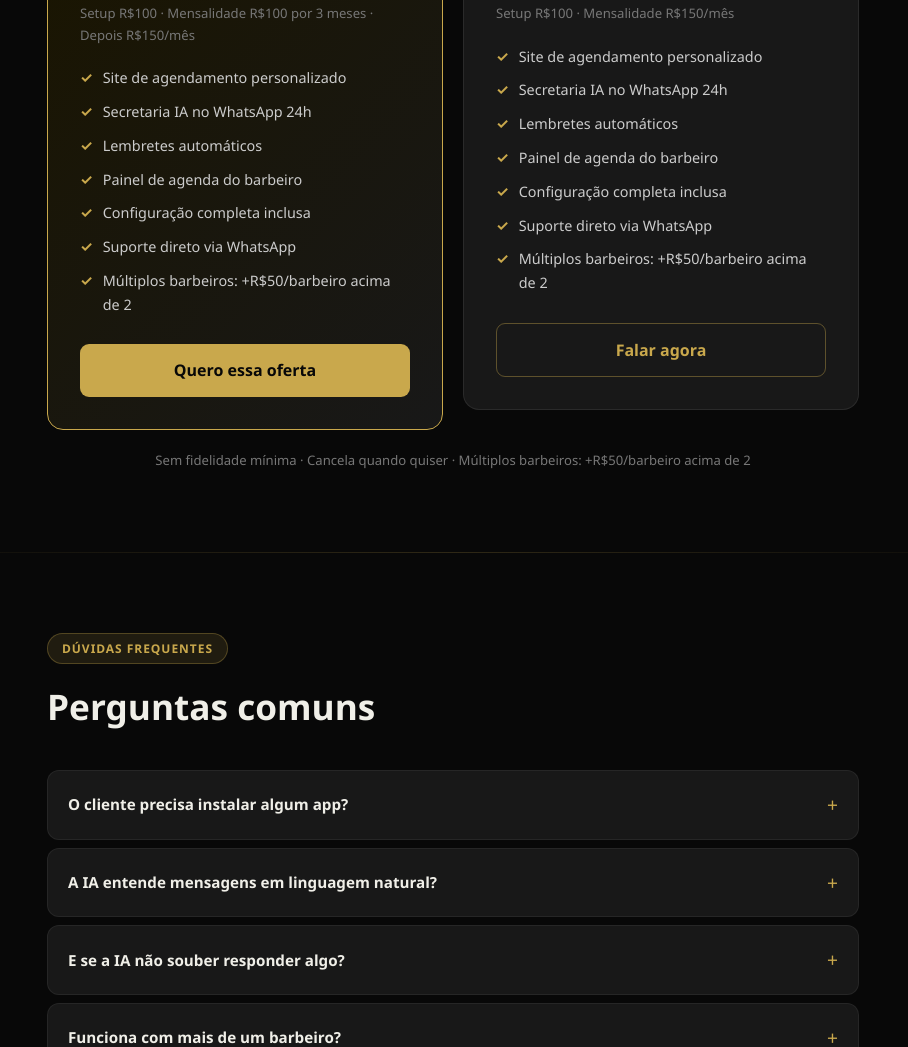
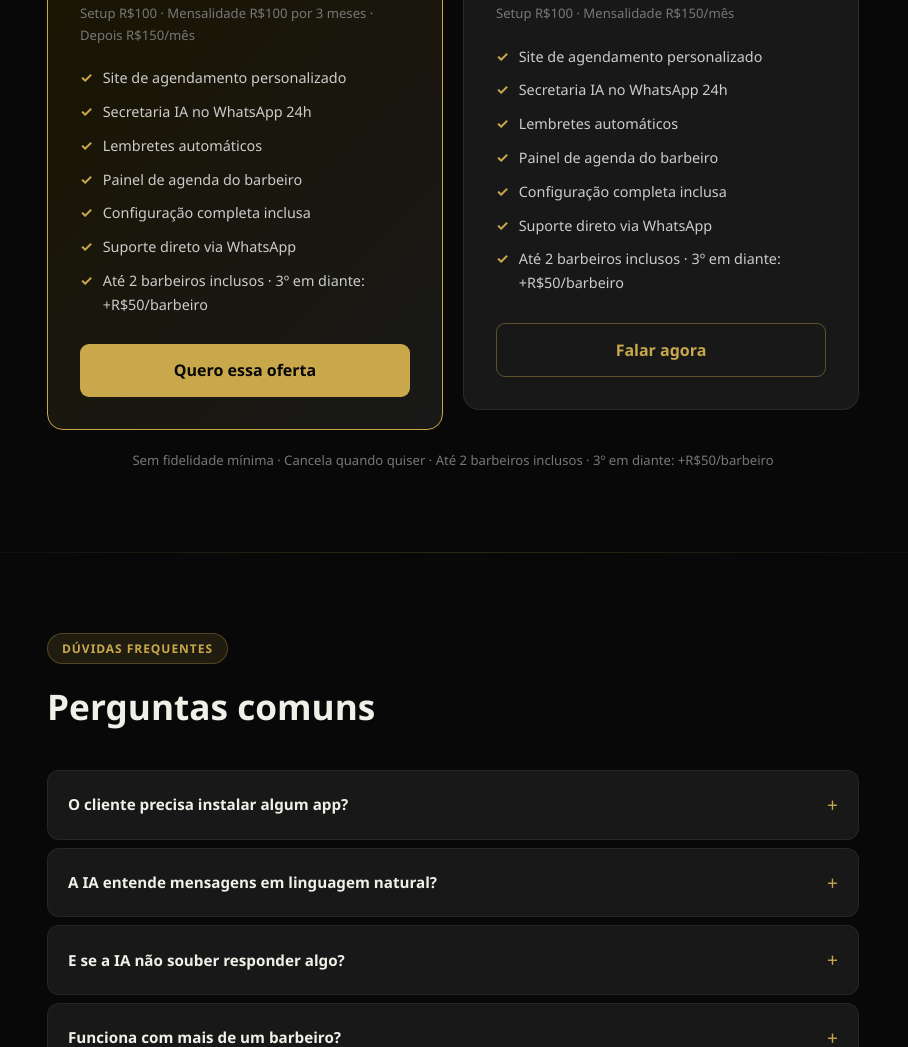
Before and after one commit to MvBona/bona-barber, a website: page public/landing.html in a window 1280 px wide. Shown: the part 4072-5119 px from the top of the page, without its empty margins (187-1095 px from the left). Drawn offline with Linux system fonts and the light colour scheme.

Commit message:
📝 docs: corrige preço multi-barbeiro (até 2 inclusos, +R$50 a partir do 3º)
Co-Authored-By: Claude Sonnet 4.6 <noreply@anthropic.com>

```diff
--- a/public/landing.html
+++ b/public/landing.html
@@ -443,7 +443,7 @@
         <li>Painel de agenda do barbeiro</li>
         <li>Configuração completa inclusa</li>
         <li>Suporte direto via WhatsApp</li>
-        <li>Múltiplos barbeiros: +R$50/barbeiro acima de 2</li>
+        <li>Até 2 barbeiros inclusos · 3º em diante: +R$50/barbeiro</li>
       </ul>
       <a class="preco-cta" href="https://wa.me/595973413527?text=Quero+o+Barbearia+Digital%21+Vi+a+promo%C3%A7%C3%A3o+de+lan%C3%A7amento." target="_blank" rel="noopener">Quero essa oferta</a>
     </div>
@@ -458,12 +458,12 @@
         <li>Painel de agenda do barbeiro</li>
         <li>Configuração completa inclusa</li>
         <li>Suporte direto via WhatsApp</li>
-        <li>Múltiplos barbeiros: +R$50/barbeiro acima de 2</li>
+        <li>Até 2 barbeiros inclusos · 3º em diante: +R$50/barbeiro</li>
       </ul>
       <a class="preco-cta outline" href="https://wa.me/595973413527?text=Quero+saber+mais+sobre+o+Barbearia+Digital" target="_blank" rel="noopener">Falar agora</a>
     </div>
   </div>
-  <p class="preco-obs">Sem fidelidade mínima · Cancela quando quiser · Múltiplos barbeiros: +R$50/barbeiro acima de 2</p>
+  <p class="preco-obs">Sem fidelidade mínima · Cancela quando quiser · Até 2 barbeiros inclusos · 3º em diante: +R$50/barbeiro</p>
 </section>
 
 <div class="divider"></div>
@@ -487,7 +487,7 @@
     </details>
     <details>
       <summary>Funciona com mais de um barbeiro?</summary>
-      <div class="faq-body">Sim. O sistema já suporta múltiplos barbeiros — cada um com sua própria agenda. A configuração multi-barbeiro está inclusa sem custo adicional.</div>
+      <div class="faq-body">Sim. O sistema suporta múltiplos barbeiros, cada um com sua própria agenda visualizada em paralelo. Até 2 barbeiros estão inclusos no plano — a partir do 3º é +R$50/barbeiro/mês.</div>
     </details>
     <details>
       <summary>Como funciona o suporte?</summary>
```
